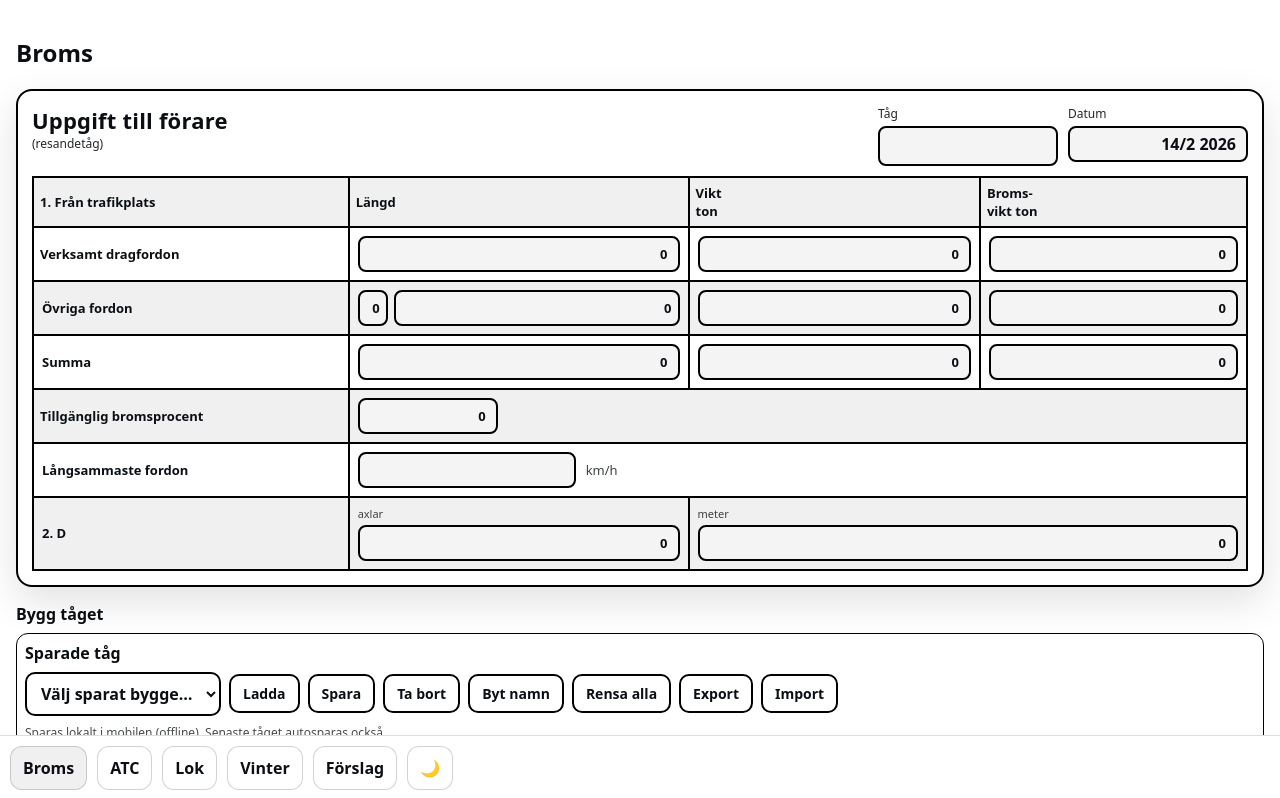
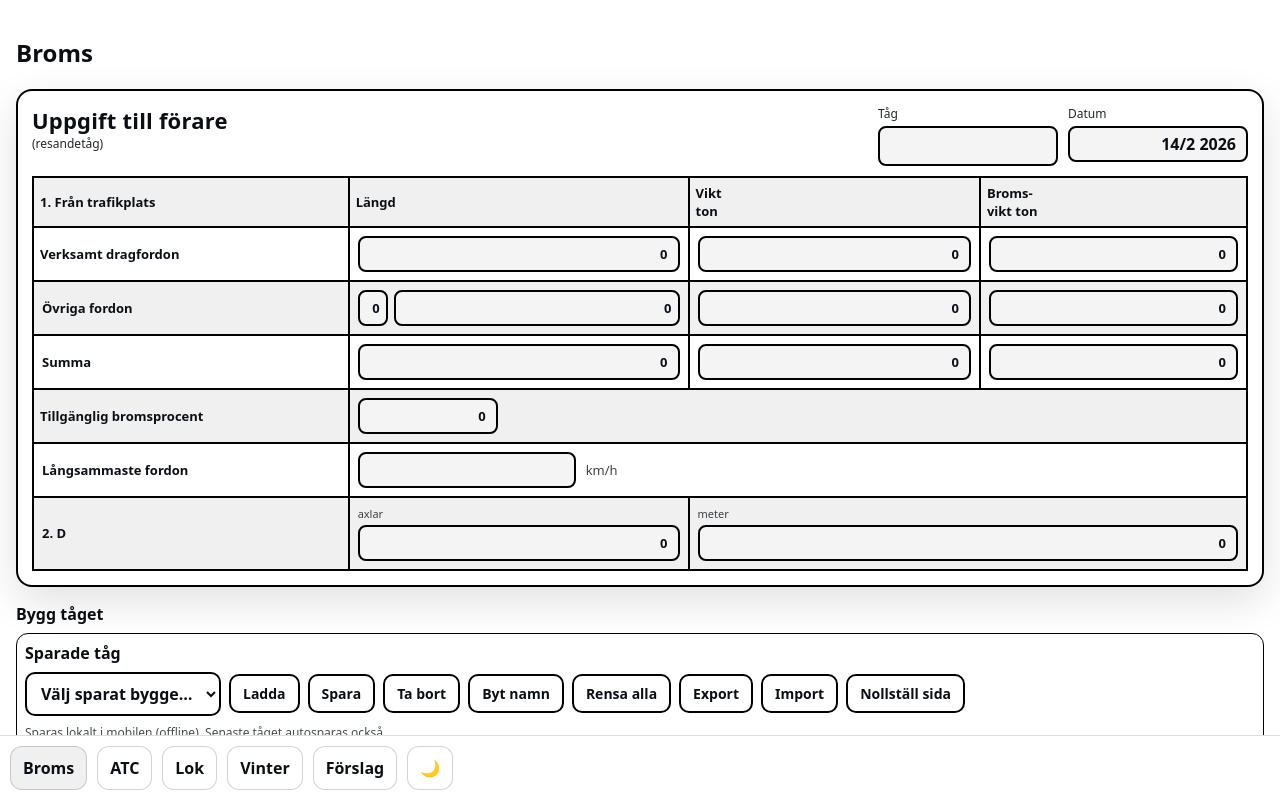
Before and after one commit to marcusdbsvala-commits/db-broms, a React (Vite) app: page / in a window 1280 px wide. Shown: the top 798 px of the page. Built offline with nearby package versions, Linux system fonts and the light colour scheme.

Commit message:
Knapp för nollställa sida

```diff
--- a/src/pages/Broms.tsx
+++ b/src/pages/Broms.tsx
@@ -14,7 +14,6 @@ async function copyToClipboardOrPrompt(label: string, text: string) {
         await navigator.clipboard.writeText(text);
         alert(`${label} kopierad! Skicka den till kollegan.`);
     } catch {
-        // fallback om clipboard blockas (t.ex. i vissa webviews)
         prompt(`${label} (kopiera manuellt):`, text);
     }
 }
@@ -53,6 +52,9 @@ export default function Broms() {
     // ✅ Export / Import
     const exportPresetCode = useTrainStore((s) => s.exportPresetCode);
     const importPresetCode = useTrainStore((s) => s.importPresetCode);
+
+    // ✅ Rensa tåg (NUKE)
+    const clearTrain = useTrainStore((s) => s.clearTrain);
 
     const totals = calcTotals();
     const bp = calcBrakePercentSelected(totals.totalBrakeT, totals.totalWeightT);
@@ -252,7 +254,6 @@ export default function Broms() {
                                 if (!selectedPresetId) return;
                                 const code = exportPresetCode(selectedPresetId);
                                 if (!code) return alert("Hittar inte presetet.");
-
                                 await copyToClipboardOrPrompt("Exportkod", code);
                             }}
                             style={{
@@ -280,7 +281,6 @@ export default function Broms() {
                                     return;
                                 }
 
-                                // välj den importerade direkt i dropdown
                                 setSelectedPresetId(res.id);
                                 alert("Importerat! Presetet ligger nu under sparade tåg.");
                             }}
@@ -296,6 +296,28 @@ export default function Broms() {
                             title="Importera kod från kollega"
                         >
                             Import
+                        </button>
+
+                        {/* 💣 NUKE: rensa lok + vagnar */}
+                        <button
+                            onClick={() => {
+                                const ok = confirm("NUKE: Rensa lok + alla vagnar? (preset-listan påverkas inte)");
+                                if (!ok) return;
+                                clearTrain({ keepLoc: false });
+                                setSelectedPresetId("");
+                            }}
+                            style={{
+                                background: "var(--bg)",
+                                border: "2px solid #000000",
+                                color: "var(--text)",
+                                borderRadius: 10,
+                                padding: "8px 12px",
+                                fontSize: 14,
+                                fontWeight: "bold",
+                            }}
+                            title="Rensar nuvarande bygge helt"
+                        >
+                            Nollställ sida
                         </button>
                     </div>
 
--- a/src/store/TrainStore.ts
+++ b/src/store/TrainStore.ts
@@ -219,6 +219,9 @@ type State = {
     // ✅ Export / Import
     exportPresetCode: (presetId: string) => string | null;
     importPresetCode: (code: string) => { ok: true; id: string } | { ok: false; error: string };
+
+    // ✅ NUKE / clear train
+    clearTrain: (opts?: { keepLoc?: boolean }) => void;
 };
 
 function makeSnapshot(s: Pick<State, "selectedLocId" | "locBrakeMode" | "cars">): TrainSnapshot {
@@ -711,6 +714,23 @@ export const useTrainStore = create<State>((set, get) => ({
             return { ok: false as const, error: "Kunde inte läsa koden. (Fel/trasig kod)" };
         }
     },
+
+    // ✅ NUKE / clear train
+    // keepLoc=false => rensar lok + vagnar (NUKE)
+    // keepLoc=true  => rensar bara vagnar, behåller lok + lokbromsläge (nytt bygge snabbt)
+    clearTrain: (opts) =>
+        set((s) => {
+            const keepLoc = opts?.keepLoc ?? false;
+
+            const selectedLocId = keepLoc ? s.selectedLocId : null;
+            const locBrakeMode = keepLoc ? s.locBrakeMode : "EP";
+            const cars: TrainCar[] = [];
+
+            const next = { ...s, selectedLocId, locBrakeMode, cars };
+            persistLastFromState(next);
+
+            return { selectedLocId, locBrakeMode, cars };
+        }),
 }));
 
 /* =========================
```
